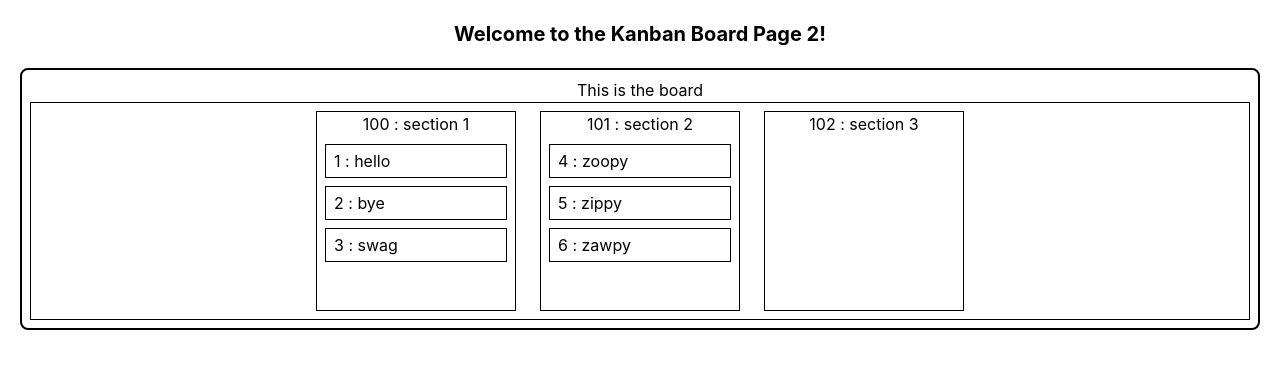
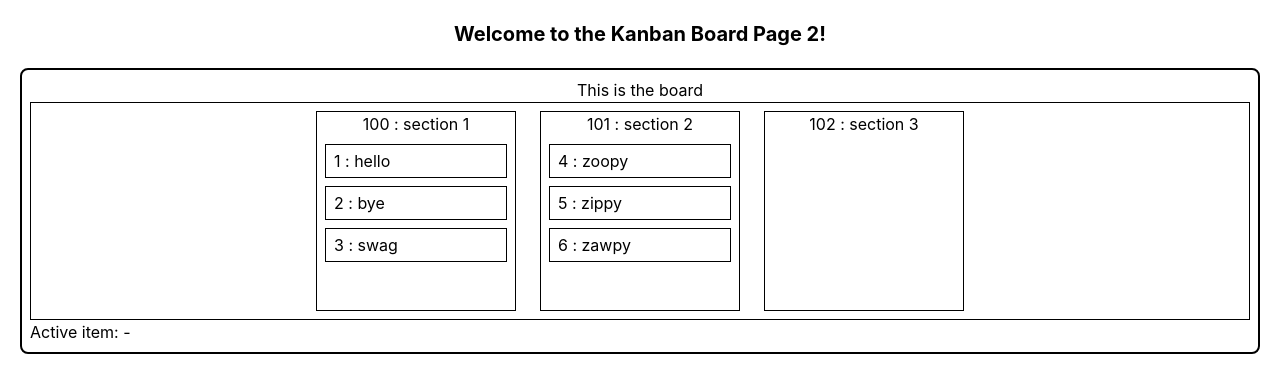
Before and after one commit to JellyRollJunior/learning-sandbox, a React (Vite) app in the folder packages/client/: page /kanban-board-2 in a window 1280 px wide. Shown: the top 392 px of the page. Built offline with nearby package versions, Linux system fonts and the light colour scheme.

Commit message:
Log actively dragged item

```diff
--- a/packages/client/src/app/pages/KanbanBoardPage2/KanbanBoardPage2.tsx
+++ b/packages/client/src/app/pages/KanbanBoardPage2/KanbanBoardPage2.tsx
@@ -1,12 +1,14 @@
+import { useState, type DragEventHandler } from 'react';
 import type { Item, Section } from './data.ts';
 import { data } from './data.ts';
 
-type ItemProps = { item: Item };
-const Item = ({ item }: ItemProps) => {
+type ItemProps = { item: Item; onDragStartHandler: DragEventHandler };
+const Item = ({ item, onDragStartHandler }: ItemProps) => {
   return (
     <li
       className="border border-black px-2 py-1 select-none"
       key={item.id}
+      onDragStart={onDragStartHandler}
       draggable
     >
       {item.id} : {item.name}
@@ -16,26 +18,35 @@ const Item = ({ item }: ItemProps) => {
 
 type BoardProps = { data: Section[] };
 const Board = ({ data }: BoardProps) => {
+  const [activeItem, setActiveItem] = useState<number | null>(null);
+
   return (
+    <>
       <ol className="flex w-full items-center justify-center gap-6 border border-black p-2">
-
         {/* Sections */}
         {data &&
           data.map((section) => (
-          <li className="border-blue min-h-50 min-w-50 border" key={section.id}>
+            <li
+              className="border-blue min-h-50 min-w-50 border"
+              key={section.id}
+            >
               <h3 className="text-center">
                 {section.id} : {section.name}
               </h3>
               <ol className="flex flex-col gap-2 p-2">
-
                 {/* items */}
                 {section.items.map((item: Item) => (
-                <Item item={item} />
+                  <Item
+                    item={item}
+                    onDragStartHandler={() => setActiveItem(item.id)}
+                  />
                 ))}
               </ol>
             </li>
           ))}
       </ol>
+      <h1>Active item: - {activeItem}</h1>
+    </>
   );
 };
 
```
Lines whose indentation alone changed are shown as unchanged.
